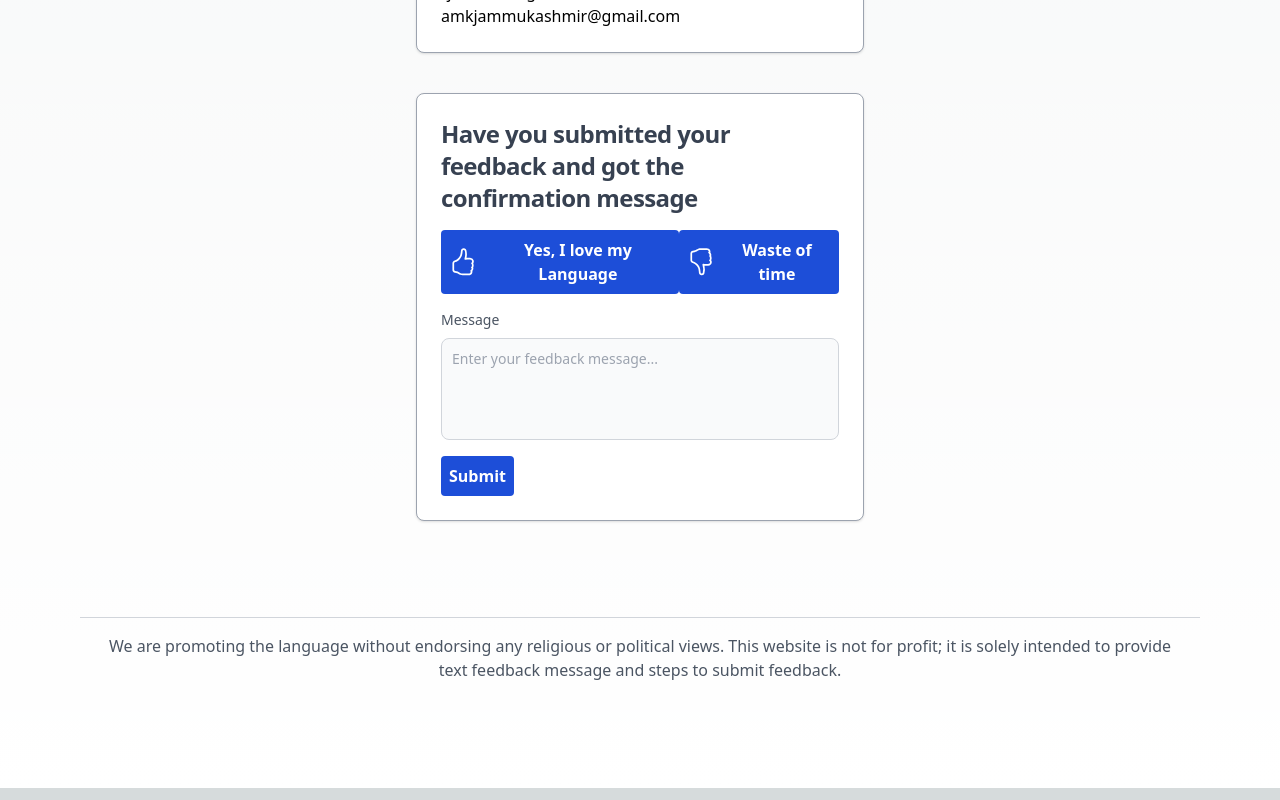
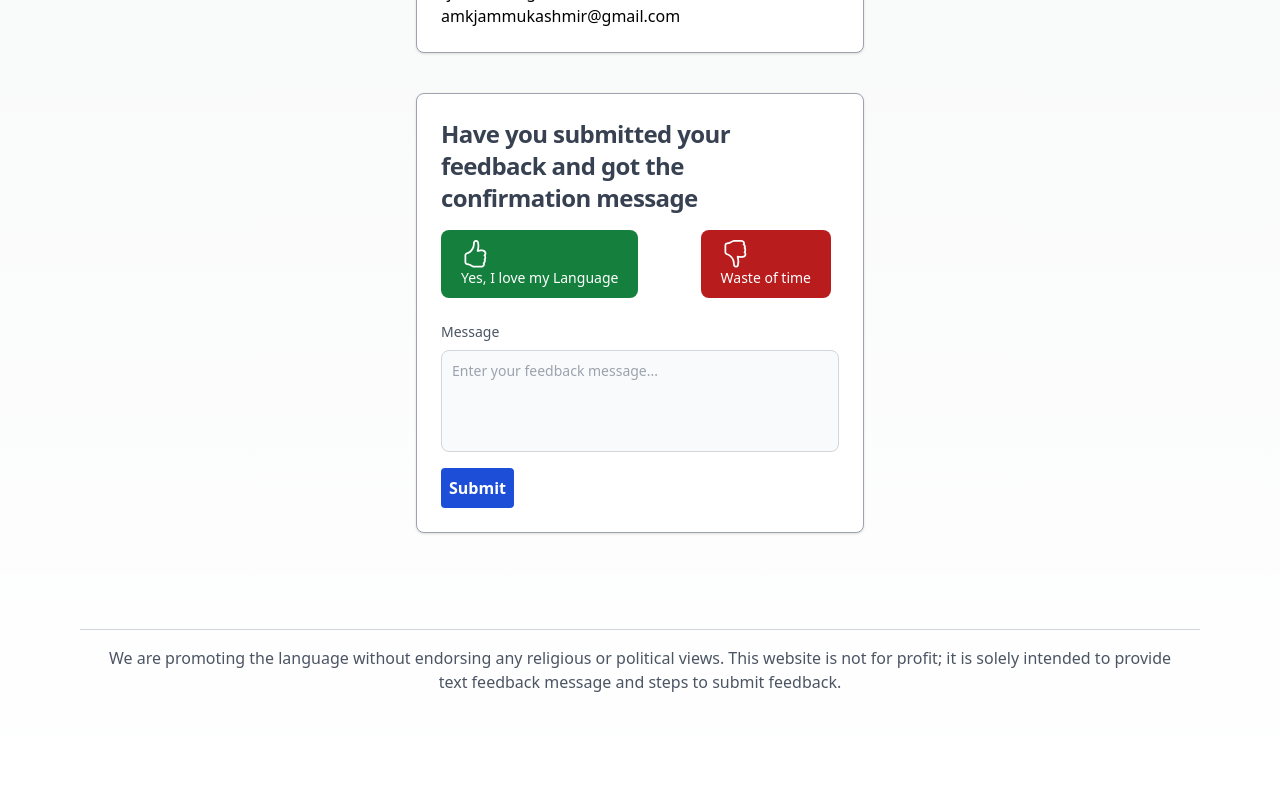
Before and after one commit to rjmk159/supportks, a Next.js app: page / in a window 1280 px wide. Shown: the part 4683-5483 px from the top of the page. Built offline with nearby package versions, Linux system fonts and the light colour scheme.

Commit message:
new changes related to components3

```diff
--- a/src/omponents/Form.jsx
+++ b/src/omponents/Form.jsx
@@ -39,7 +39,7 @@
       <div className="flex justify-between">
         <button
           onClick={handleThumbsUp}
-          className="bg-blue-700  text-white font-bold py-2 px-2 rounded hover:bg-blue-800 focus:outline-none focus:shadow-outline-blue active:bg-blue-800 flex items-center"
+          className="focus:outline-none text-white bg-green-700 hover:bg-green-800 focus:ring-4 focus:ring-green-300 font-medium rounded-lg text-sm px-5 py-2.5 me-2 mb-2 dark:bg-green-600 dark:hover:bg-green-700 dark:focus:ring-green-800"
         >
           {selected === "up" ? (
             <BsHandThumbsUpFill className="w-7 h-7 mr-2" />
@@ -50,7 +50,7 @@
         </button>
         <button
           onClick={handleThumbsDown}
-          className="bg-blue-700  text-white font-bold py-2 px-2 rounded hover:bg-blue-800 focus:outline-none focus:shadow-outline-blue active:bg-blue-800 flex items-center"
+          className="focus:outline-none text-white bg-red-700 hover:bg-red-800 focus:ring-4 focus:ring-red-300 font-medium rounded-lg text-sm px-5 py-2.5 me-2 mb-2 dark:bg-red-600 dark:hover:bg-red-700 dark:focus:ring-red-900"
         >
           {selected === "down" ? (
             <BsHandThumbsDownFill className="w-7 h-7 mr-2" />
```
